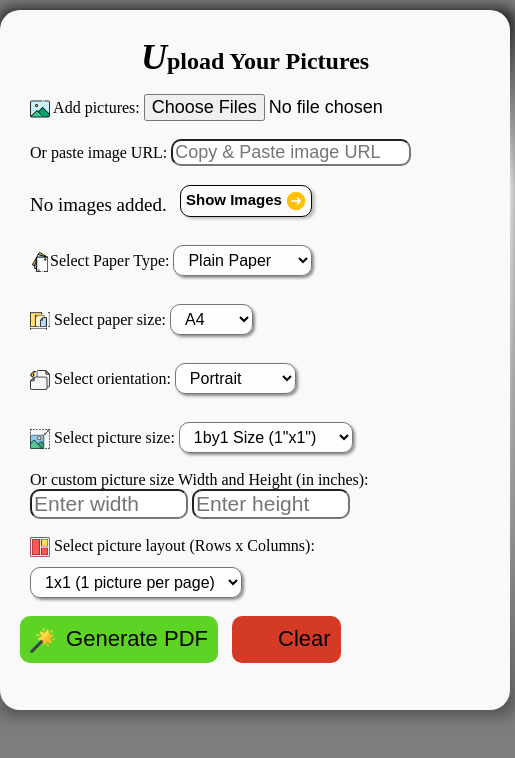
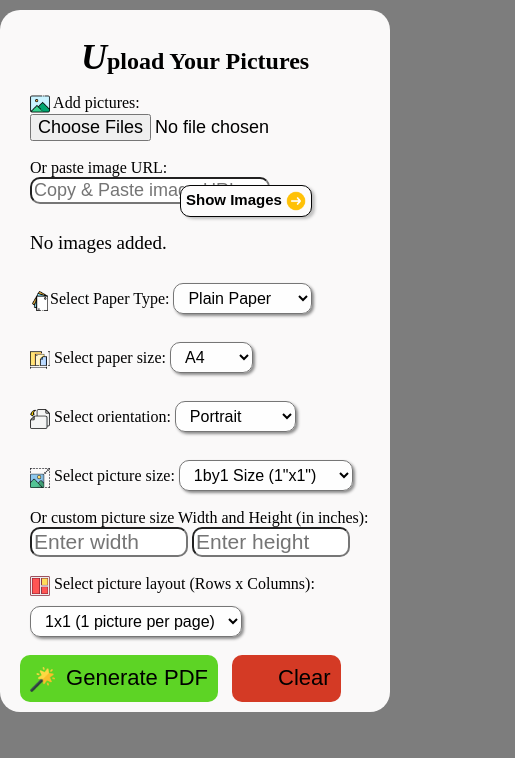
Before and after one commit to jp12345q/Printing-Photos-Generate, a plain HTML site: page index.html in a window 390 px wide. Shown: the whole page, 515 px wide, since content can reach past the window. Drawn offline with nearby package versions, Linux system fonts and the light colour scheme.

Commit message:
update css for border adjustment / button dropdown

```diff
--- a/style/form.css
+++ b/style/form.css
@@ -250,8 +250,8 @@ for button icon
         left: 160px;
     }
     #imageDropdown{
-        top: 210px;
-        left: 250px;
+        top: 170px;
+        left: 315px;
         width: auto;
         height: auto;
         font-size: 11px;
--- a/style/index.css
+++ b/style/index.css
@@ -50,7 +50,7 @@ h2{
     top: 0;
     left: 0;
 }
-
+/*
 .border::before{
     content:"";
     background: linear-gradient(
@@ -62,15 +62,15 @@ h2{
     left: 0;
     background-size: 600%;
     z-index: -1;
-    width: calc(100% + 5px);
-    height: calc(100% + 5px);
-    filter: blur(8px);
+    width: calc(100% + 1px);
+    height: calc(100% + 1px);
+    filter: blur(1px);
     animation: spin 5s linear infinite;
     transition: opacity .3s ease-in-out;
     border-radius: 10px;
     opacity: 1;
 }
-
+*/
 
 
 /*Button*/
@@ -288,7 +288,7 @@ h2{
 
 /* Screen for mobile */
 
-@media screen and (max-width:580px){
+@media screen and (max-width:600px){
     h1{
         font-size: 24px;
     }
@@ -300,8 +300,8 @@ h2{
         padding: auto;
     }
     .border{
-        width: 490px;
-        height: 680px;
+        width: auto;
+        height: auto;
         margin: auto;
         padding: auto;
     }
```
